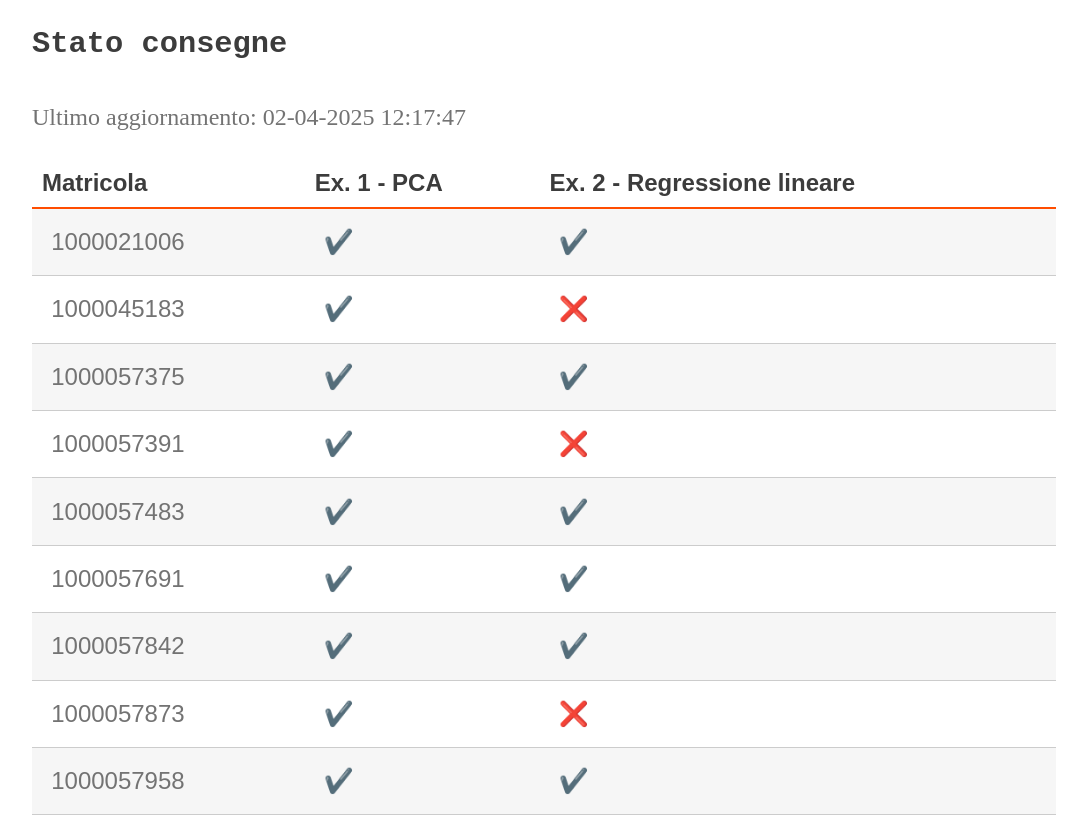
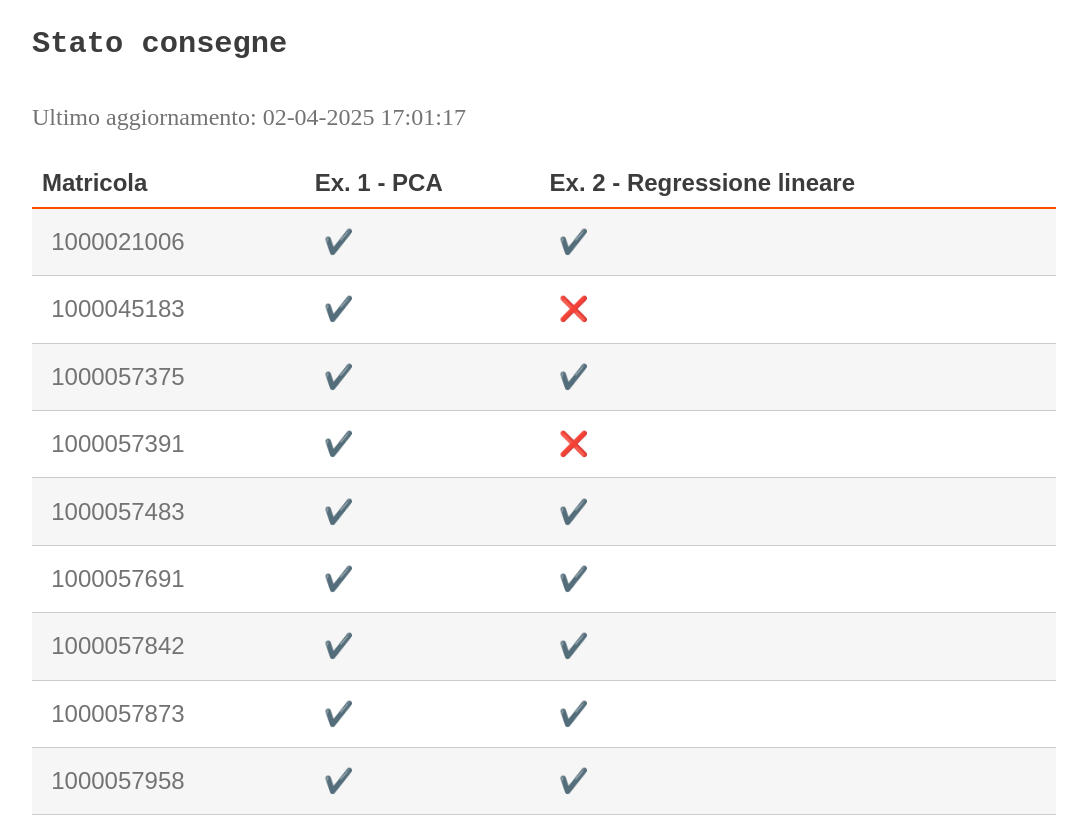
Before and after one commit to perceivelab/ml-mz-2025, a Jekyll site: the page built from status.md, in a window 1280 px wide and 1400 px high. Shown: the part 200-1017 px from the top of the window, without its empty margins (96-1183 px from the left). Built offline with Jekyll 4.4.1, drawn with Linux system fonts in a browser that asks for light colours; emoji names are drawn with the system emoji font; our own code applies the rules of GitHub Pages for plain Markdown files; part of the change alters nothing that is shown.

Commit message:
Update status

```diff
--- a/status.md
+++ b/status.md
@@ -6,7 +6,7 @@ layout: page
 
 #### Stato consegne
 
-Ultimo aggiornamento: 02-04-2025 12:17:47
+Ultimo aggiornamento: 02-04-2025 17:01:17
 
 | Matricola | Ex. 1 - PCA|Ex. 2 - Regressione lineare |
 | --- | ---|--- |
@@ -17,7 +17,7 @@ Ultimo aggiornamento: 02-04-2025 12:17:47
 | 1000057483 |:heavy_check_mark:|:heavy_check_mark:|
 | 1000057691 |:heavy_check_mark:|:heavy_check_mark:|
 | 1000057842 |:heavy_check_mark:|:heavy_check_mark:|
-| 1000057873 |:heavy_check_mark:|:x:|
+| 1000057873 |:heavy_check_mark:|:heavy_check_mark:|
 | 1000057958 |:heavy_check_mark:|:heavy_check_mark:|
 | 1000058071 |:heavy_check_mark:|:heavy_check_mark:|
 | 1000058121 |:heavy_check_mark:|:x:|
@@ -53,12 +53,12 @@ Ultimo aggiornamento: 02-04-2025 12:17:47
 | 1000062133 |:heavy_check_mark:|:heavy_check_mark:|
 | 1000062280 |:heavy_check_mark:|:x:|
 | 1000062483 |:x:|:x:|
-| 1000062623 |:heavy_check_mark:|:x:|
+| 1000062623 |:heavy_check_mark:|:heavy_check_mark:|
 | 1000062780 |:heavy_check_mark:|:heavy_check_mark:|
 | 1000062788 |:heavy_check_mark:|:heavy_check_mark:|
 | 1000062796 |:heavy_check_mark:|:x:|
-| 1000062891 |:heavy_check_mark:|:x:|
-| 1000063376 |:heavy_check_mark:|:x:|
+| 1000062891 |:heavy_check_mark:|:heavy_check_mark:|
+| 1000063376 |:heavy_check_mark:|:heavy_check_mark:|
 | 1000063414 |:heavy_check_mark:|:x:|
 | 1000063557 |:x:|:x:|
 | 1000064112 |:heavy_check_mark:|:x:|
```
